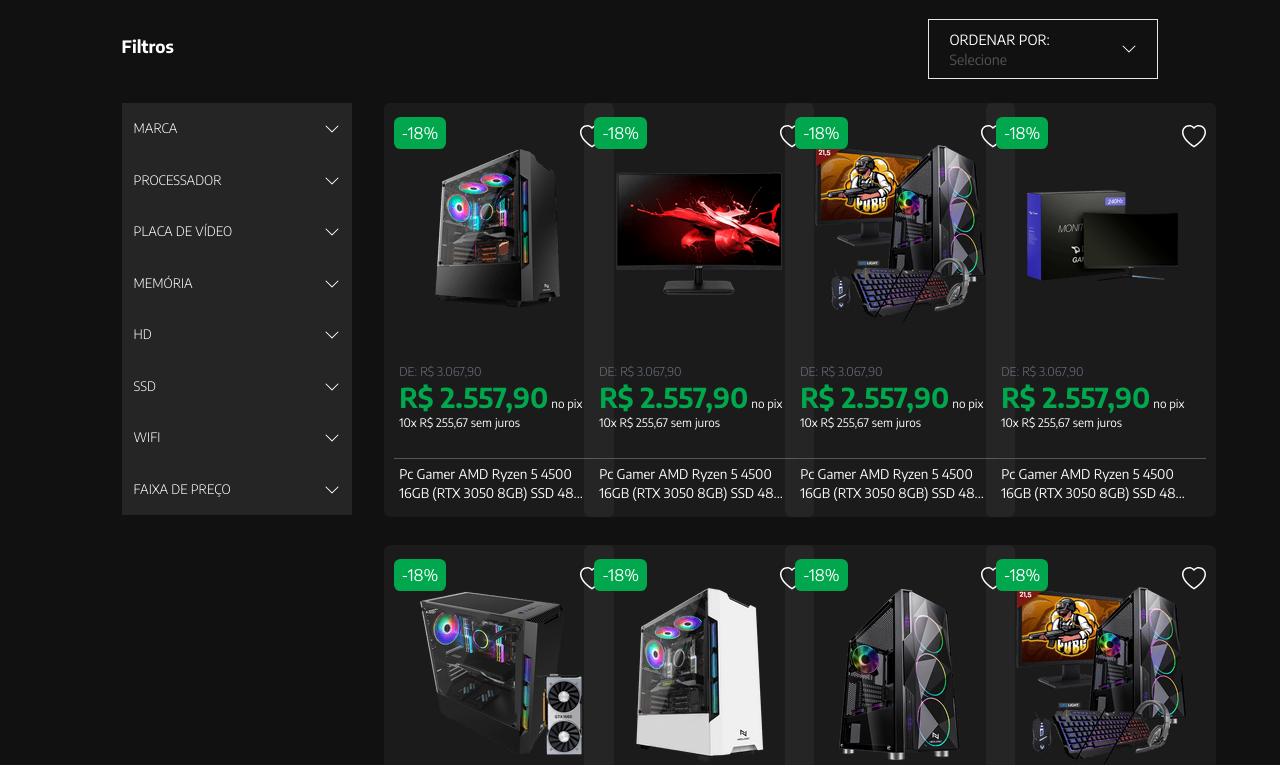
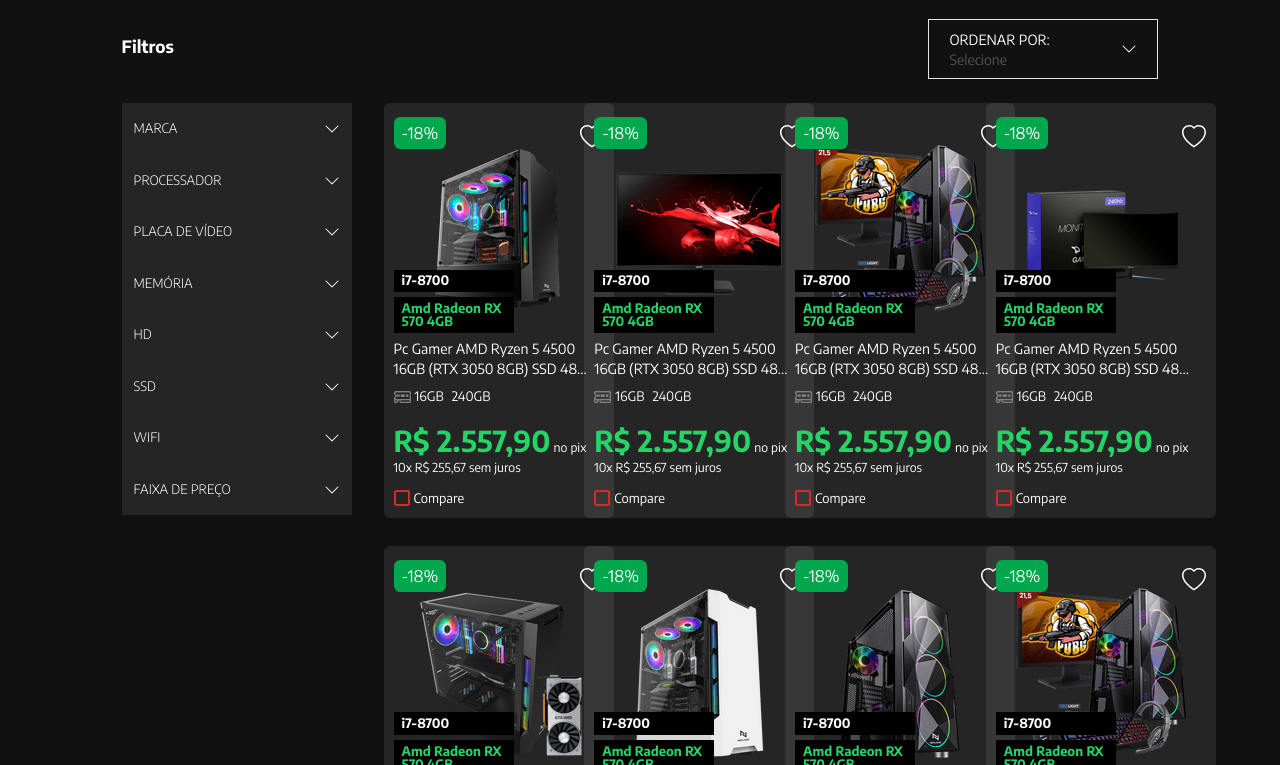
Before and after one commit to CodeMaster1025/Shopinfo-NextJS-Typescript-Tailwind-CSS-, a Next.js app: page /pc-gamer in a window 1280 px wide. Shown: the part 955-1720 px from the top of the page. Built offline with nearby package versions, Linux system fonts and the light colour scheme.

Commit message:
PublicityCardV7 Criado!

```diff
--- a/src/components/_ui/Header/Header.tsx
+++ b/src/components/_ui/Header/Header.tsx
@@ -32,7 +32,7 @@
 
 const Header:React.FC = () => {
   return (
-    <header className="w-[100%] bg-black sticky top-[-60px] z-[1000] header-box-shadow">
+    <header className="w-[100%] bg-black sticky top-[-60px] z-[5000] header-box-shadow">
       <div className="w-[100%] h-[60px] flex items-center justify-center bg-[#FE093C]">
         <Image
           src="/assets/img/header.webp"
@@ -56,7 +56,7 @@
             </Link>
             <div className="flex-1 flex justify-center items-center gap-3">
               <div className="flex items-center gap-6 relative">
-                <ul className="flex justify-center items-end pt-1 gap-3 relative">
+                <ul className="flex justify-center items-end pt-1 gap-3 relative items-link-list">
                   {links.map((item, i) => (
                     <HeaderListLinkList link={item} key={i}/>
                   ))}
--- a/src/components/_ui/PublicityCard/PublicityCardContent/PublicityCardProductPrice.tsx
+++ b/src/components/_ui/PublicityCard/PublicityCardContent/PublicityCardProductPrice.tsx
@@ -17,7 +17,7 @@
 			data-extra={extra} className="flex flex-col -space-y-1 data-[extra=true]:space-y-[-3px] ">
       {oldPrice && <small data-extra={extra} className="text-gray-500 data-[extra=true]:text-[1.1rem] font-light">DE: R$ {oldPrice}</small>}
         <label>
-            <span data-resize={resize} data-extra={extra} data-color={color} className="text-[1.8rem] text-[var(--red-text-color)] data-[resize=true]:text-[1.2rem] data-[resize=undefined]:data-[extra=true]:text-[2.7rem] data-[color=true]:text-[var(--green-color)] font-bold">
+            <span data-resize={resize} data-extra={extra} data-color={color} className="text-[1.8rem] text-[var(--red-text-color)] data-[resize=true]:text-[1.2rem] data-[resize=undefined]:data-[extra=true]:text-[2.7rem] data-[color=true]:text-[var(--whatsap-color)] font-bold">
                 R$ { price }
             </span>
             {!extra && <small className='text-[.77rem]'> no pix</small>}
--- /dev/null
+++ b/src/components/_ui/PublicityCard/v7/index.tsx
@@ -0,0 +1,91 @@
+import Link from "next/link"
+import PublicityCard from ".."
+import { Hr, PublicityLabel } from "../.."
+import { IconButtonAddOnFavorites } from "../../ButtonAddOnFavorites"
+import Image from "next/image"
+import { ImCheckboxUnchecked } from "react-icons/im"
+
+export const PublicityCardV7: React.FC<{
+computer: {
+    title: string;
+    price: string;
+    old_price: string;
+    stars: number;
+    favorites: boolean;
+    id: string;
+    image: string;
+    name: string;
+    processor: string;
+    mark: string;
+    videoboard: string;
+    memory: string;
+    HD: string;
+    SSD: string;
+    WIFI: boolean;
+    specifications: {
+        icon: string, setting: string
+    }[];
+}}> = ({ computer }) => {
+    return(
+        <PublicityCard.Root
+            className='px-7 pt-3 w-[230px] bg-[#dadada19] before-name'
+            id={computer.id} resize transparent
+            useLinkJustOnCardBody
+        >
+            <div className="before text-[11px]">
+                <i>{computer.name}</i>
+            </div>
+
+            <div className="videoboard">
+                <span>{computer.processor}</span>
+                <span>
+                    {computer.videoboard}
+                </span>
+            </div>
+
+            <div className="flex justify-between items-center z-[999]">
+                <PublicityLabel.Root>
+                    <PublicityLabel.Content bigText="-18%"/>
+                </PublicityLabel.Root>
+                <IconButtonAddOnFavorites id={computer.id}/>
+            </div>
+            <Link href={'/pc-gamer/'+computer.id} className="z-0">
+                <div className='mt-[-30px]'>
+                    <PublicityCard.Image url={computer.image}/>
+                </div>
+                <div className="mt-[2px]">
+                    <PublicityCard.Content.Product
+                        name={computer.name}
+                        className='text-sm'
+                        subtring={52}
+                        noBold
+                    />
+                    <div className="flex items-center justify-start gap-2 mt-2 mb-3">
+                        <div className="flex items-center justify-start gap-1">
+                            <Image
+                                src={computer.specifications[1].icon}
+                                alt="memory"
+                                width={17}
+                                height={17}
+                            />
+                            <span className="text-[13px]">{computer.specifications[1].setting}</span>
+                        </div>
+                        <span className="text-[13px]">{computer.specifications[2].setting}</span>
+                    </div>
+                    <PublicityCard.Content.Root>
+                        <PublicityCard.Content.Price
+                            price={computer.price}
+                            color
+                        />
+                    </PublicityCard.Content.Root>
+                    <div className="mt-3 flex items-center justify-start gap-1 mb-2">
+                        <i className="text-[var(--red-text-color)]">
+                            <ImCheckboxUnchecked />
+                        </i>
+                        <span className="text-[13px]">Compare</span>
+                    </div>
+                </div>
+            </Link>
+        </PublicityCard.Root>
+    )
+}
--- a/src/components/_ui/Render/index.tsx
+++ b/src/components/_ui/Render/index.tsx
@@ -5,6 +5,7 @@
 import { categories } from '@/pages/api/data';
 import { PublicityCardV6 } from '../PublicityCard/v6';
 import { pcGamers } from '@/pages/api/products/gamers';
+import { PublicityCardV7 } from '../PublicityCard/v7';
 
 const listDown = [
   {
@@ -139,7 +140,9 @@
                 </div>
                 <div>
                   <ul className='flex-1 grid grid-cols-4 gap-7'>
-                    {pcGamers.all.map(computer => <PublicityCardV6 key={computer.id} computer={computer}/>)}
+                    {pcGamers.all.map(computer => (
+                      <PublicityCardV7 key={computer.id} computer={computer}/>
+                    ))}
                   </ul>
                   <div className='mt-20 flex justify-center items-center'>
                     <button className='bg-[var(--red-text-color)] w-96 font-bold text-[1rem] p-2 rounded-md'>Carregar mais produtos</button>
--- a/src/styles/globals.css
+++ b/src/styles/globals.css
@@ -179,8 +179,31 @@
   z-index: 888;
   @apply shadow-xl
 }
-.before-name:hover .before {
+/* .before-name:hover .before {
   display: flex;
+} */
+
+
+.videoboard {
+  position: absolute;
+  top: 40%;
+  left: 8px;
+  display: flex;
+  flex-direction: column;
+  gap: .3rem;
+  z-index: 1000;
+  width: 120px;
+}
+
+.videoboard span {
+  background-color: #000;
+  padding: .3rem .5rem;
+  font-size: 13px;
+  line-height: 13px;
+  @apply font-bold
+}
+.videoboard span:nth-child(2) {
+  color: var(--whatsap-color);
 }
 .borda-de-texte {
   border: 2px solid red;
```
